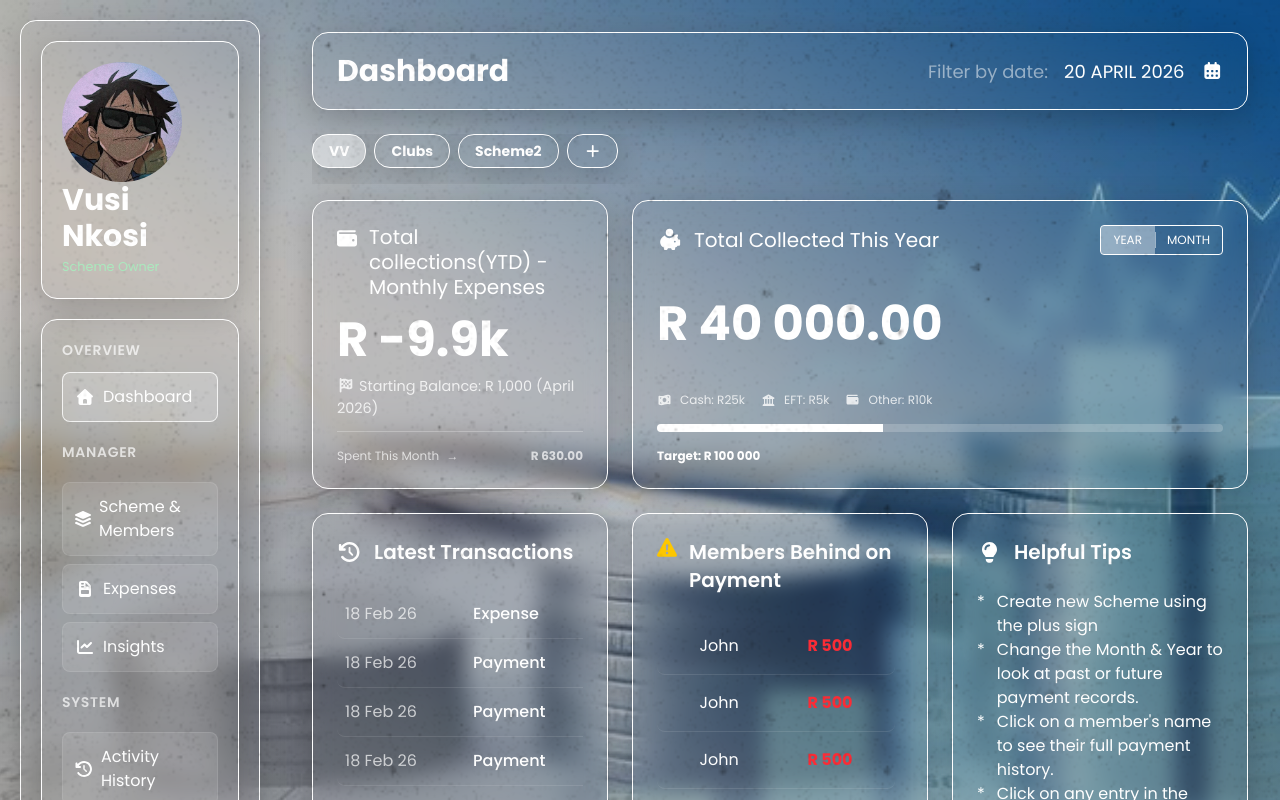
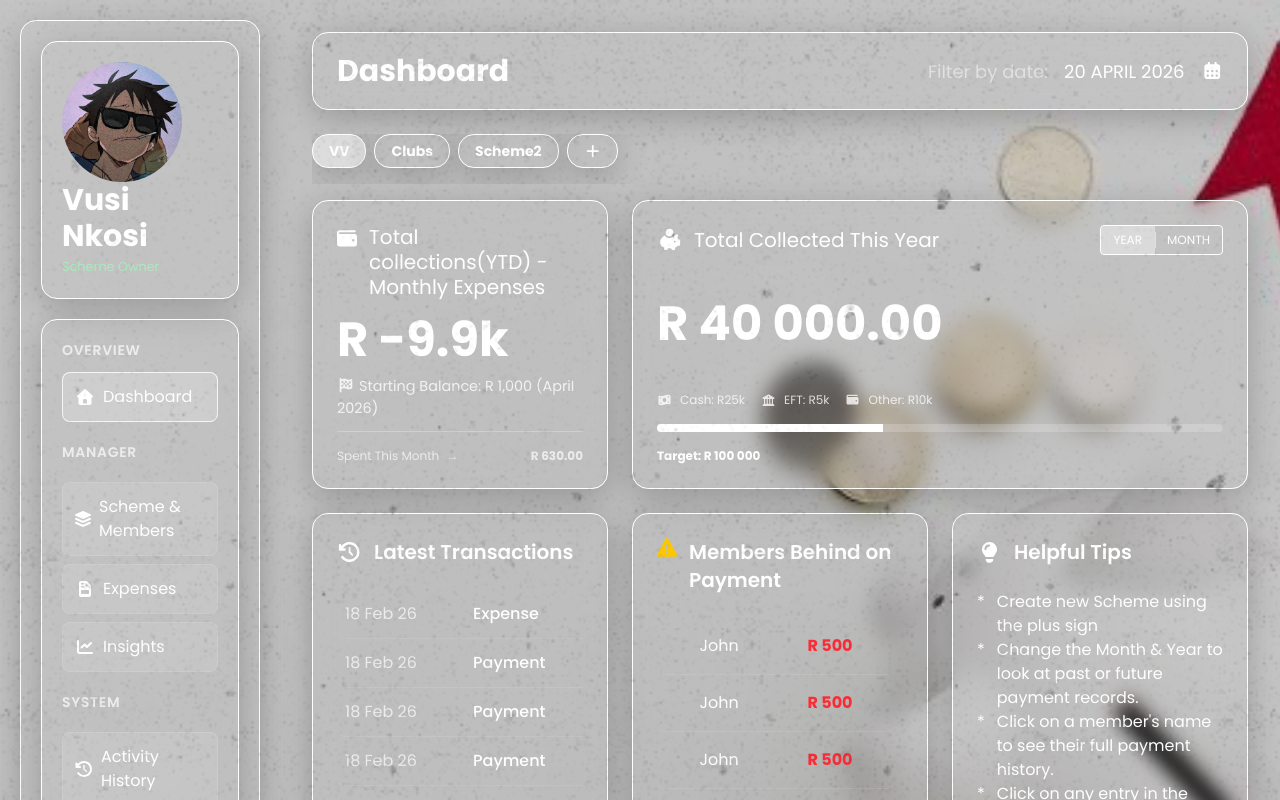
Before and after one commit to Siya-gift/SchemeManager, a React (Vite) app: page / in a window 1280 px wide. Shown: the top 800 px of the page. Built offline with nearby package versions, Linux system fonts and the light colour scheme.

Commit message:
bg check

```diff
--- a/src/App.css
+++ b/src/App.css
@@ -28,7 +28,7 @@
 body {
   font-family: 'Poppins', sans-serif;
   background: linear-gradient(rgba(0, 0, 0, 0.2), rgba(0, 0, 0, 0.2)),
-    url("./images/bannerPic1.jpg");
+    url("./images/bannerPic2.jpg");
   background-size: cover;
   background-position: center;
   background-repeat: no-repeat;
```
